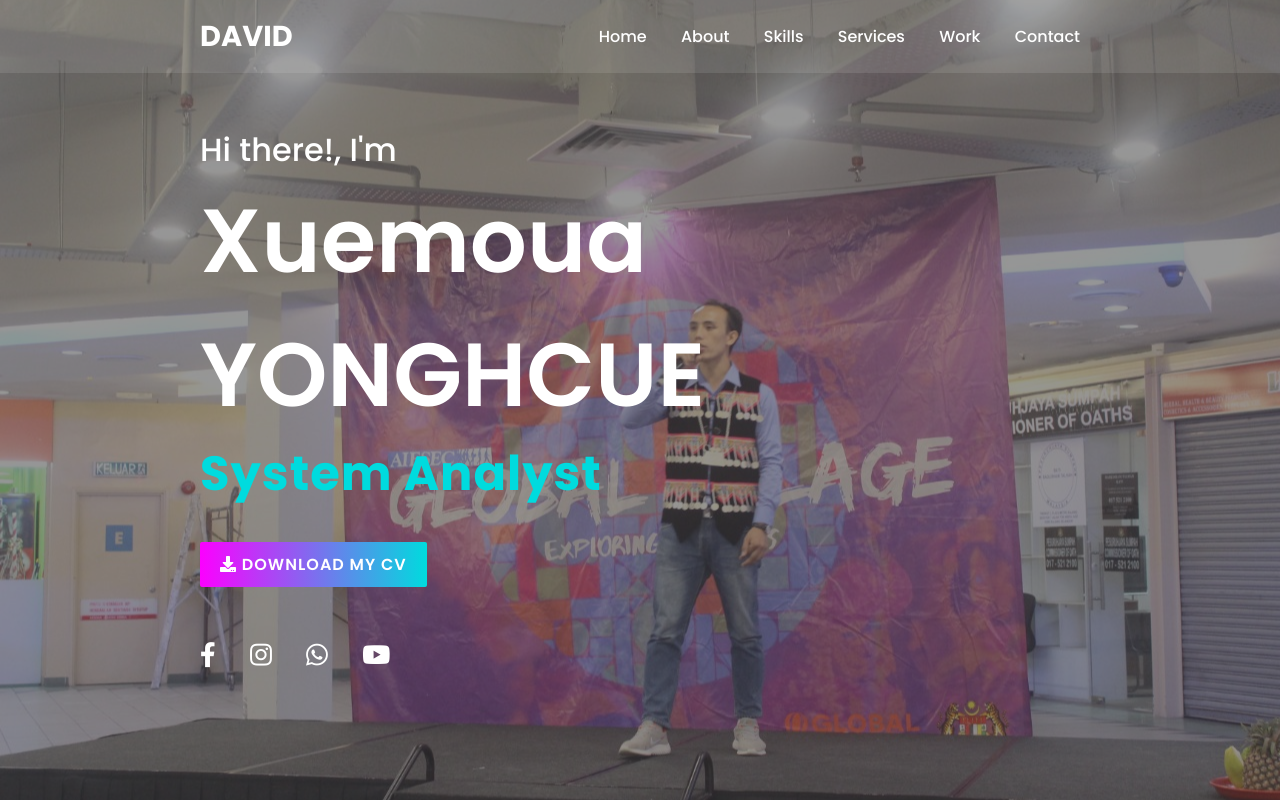
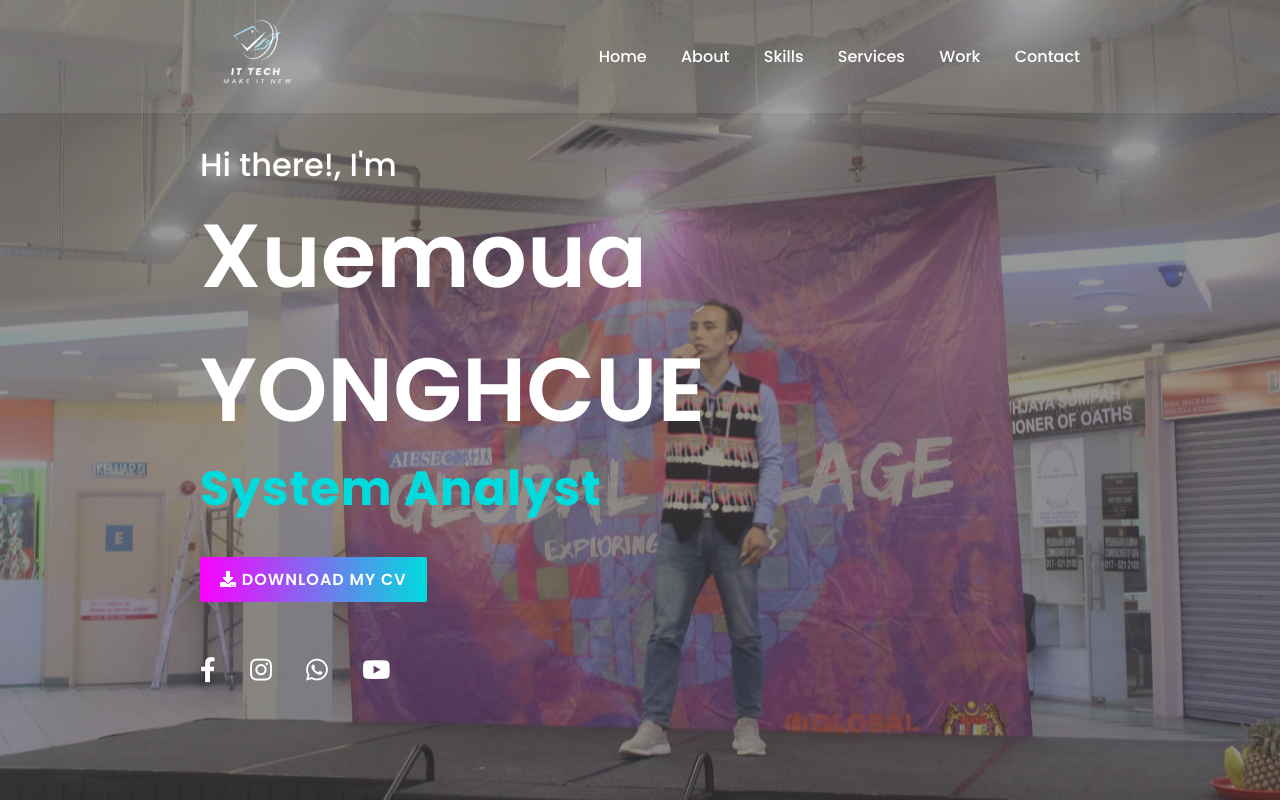
Before and after one commit to xuemoua1995/my_portfolio, a plain HTML site: page index.html in a window 1280 px wide. Shown: the top 802 px of the page. Drawn offline with Linux system fonts and the light colour scheme.

Commit message:
update image

```diff
--- a/index.html
+++ b/index.html
@@ -18,7 +18,10 @@
     </div>
 
     <header>
-      <a href="#" class="brand">David</a>
+      <!-- <a href="#" class="brand">David</a> -->
+      <div class="logo-img">
+        <img src="logo.png" alt="">
+      </div>
       <div class="menu-btn"></div>
       <div class="navigation">
         <a href="#main">Home</a>
--- a/style.css
+++ b/style.css
@@ -10,6 +10,9 @@
 
 section{
   padding: 100px 200px;
+}
+.logo-img img{
+  width: 120px;
 }
 
 .main {
@@ -40,6 +43,7 @@ section{
 }
 
 .main .content h2{
+  margin-top: 30px;
   color: #fff;
   font-size: 2em;
   font-weight: 500;
```
Also changed, not shown: logo.png (added).
